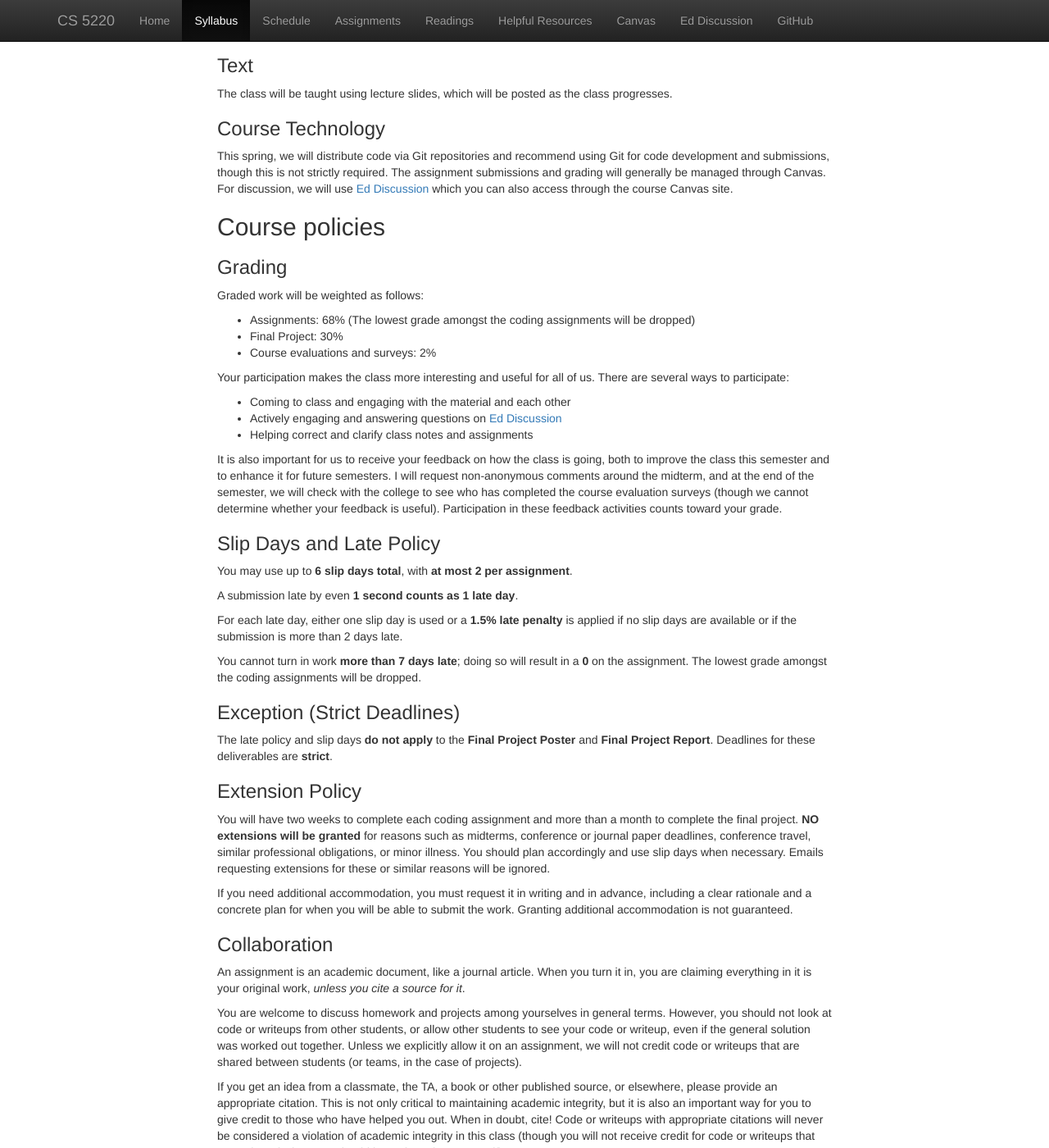
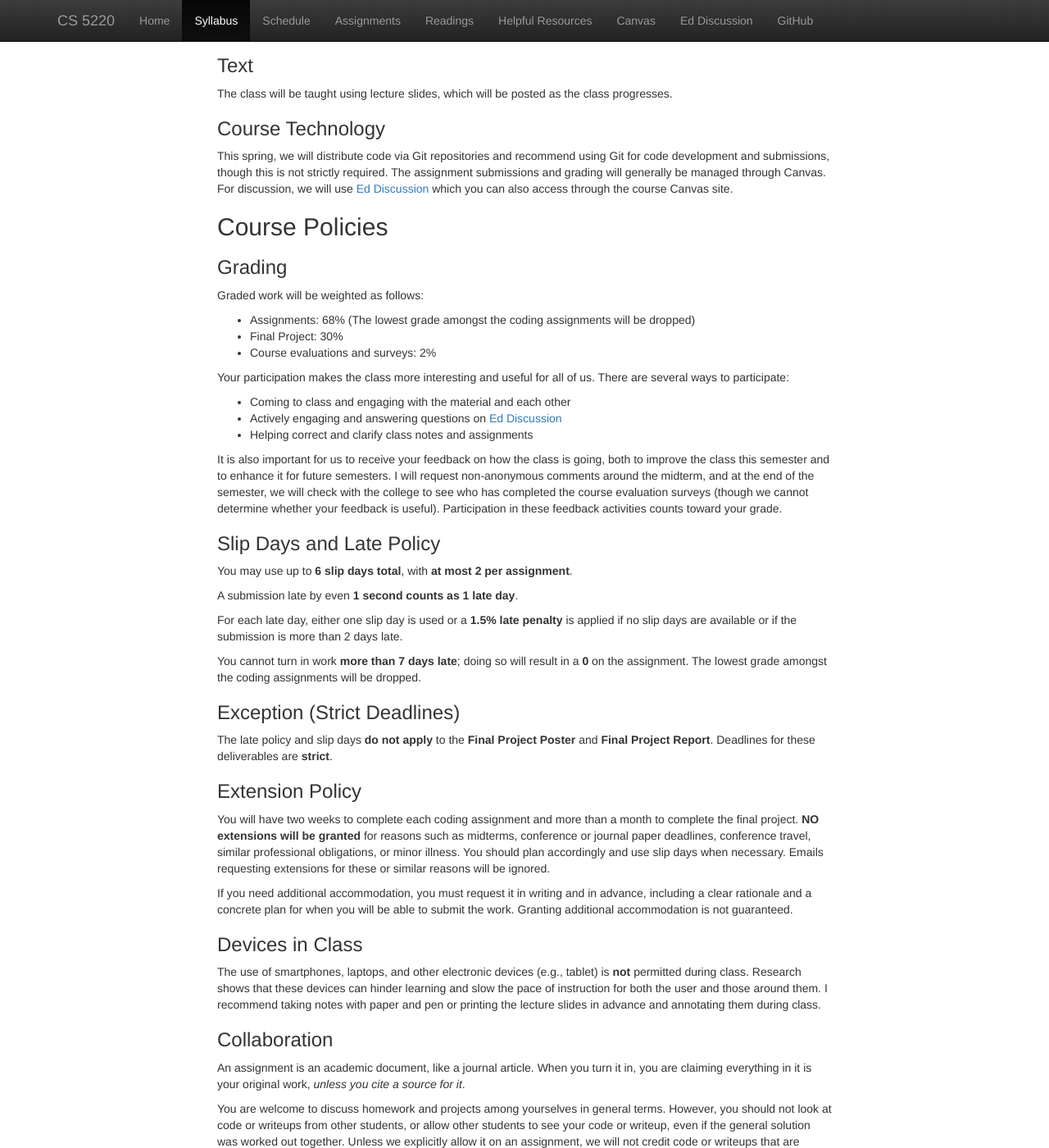
Before and after one commit to cs5220-26sp/web, a Jekyll site: the page built from web/syllabus.md, in a window 1280 px wide and 1400 px high, scrolled down 1511 px. Shown: the whole window at 82% size. Built offline with Jekyll 4.4.1, drawn with Linux system fonts in a browser that asks for light colours; nearby versions of some CDN libraries.

Commit message:
device policy

```diff
--- a/web/syllabus.md
+++ b/web/syllabus.md
@@ -90,7 +90,7 @@ This spring, we will distribute code via Git repositories and recommend using Gi
 
 <!-- canvas:  -->
 
-## Course policies
+## Course Policies
 
 ### Grading
 
@@ -131,6 +131,10 @@ The late policy and slip days **do not apply** to the **Final Project Poster** a
 You will have two weeks to complete each coding assignment and more than a month to complete the final project. **NO extensions will be granted** for reasons such as midterms, conference or journal paper deadlines, conference travel, similar professional obligations, or minor illness. You should plan accordingly and use slip days when necessary. Emails requesting extensions for these or similar reasons will be ignored.
 
 If you need additional accommodation, you must request it in writing and in advance, including a clear rationale and a concrete plan for when you will be able to submit the work. Granting additional accommodation is not guaranteed.
+
+### Devices in Class
+
+The use of smartphones, laptops, and other electronic devices (e.g., tablet) is **not** permitted during class. Research shows that these devices can hinder learning and slow the pace of instruction for both the user and those around them. I recommend taking notes with paper and pen or printing the lecture slides in advance and annotating them during class.
 
 ### Collaboration
 
```
